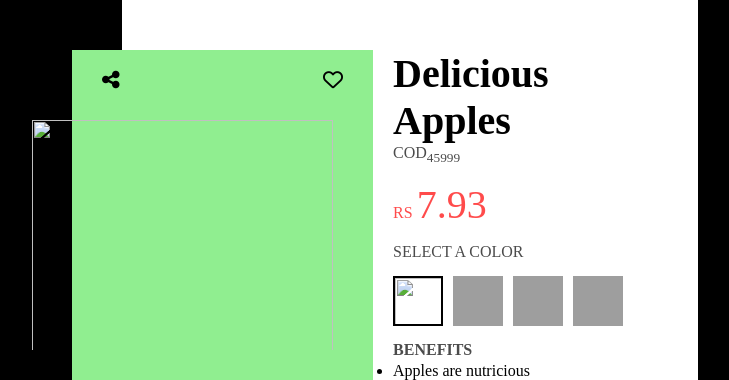
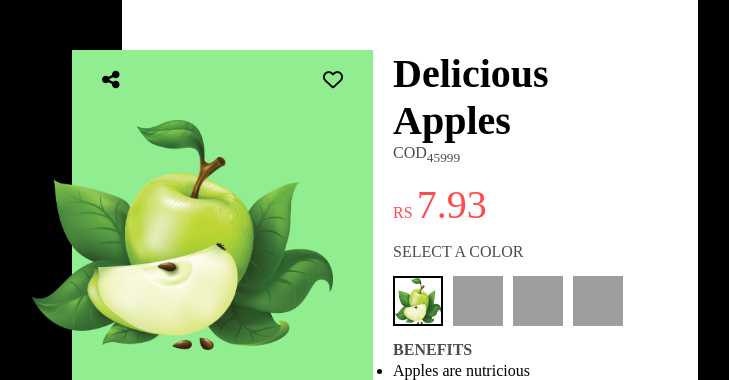
Before and after one commit to karthikainathan/Apple-Purchase, a plain HTML site: page index.html in a window 1280 px wide. Shown: the top 380 px of the page, without its empty margins (230-959 px from the left). Drawn offline with Linux system fonts and the light colour scheme; grey boxes are pictures that could not be loaded.

Commit message:
Alter Work (Image)

```diff
--- a/index.html
+++ b/index.html
@@ -13,7 +13,7 @@
                     <i class="fa-solid fa-share-nodes"></i>
                     <i class="fa-regular fa-heart"></i>
                 </nav>
-                <img class="img" src="../Image Hub/lasthope.png">
+                <img class="img" src="./lasthope.png">
                 <div class="list">
                     <table>
                         <tr>
@@ -31,7 +31,7 @@
                <span> <p class="space">RS <span class="large">7.93</span></p></span>
                 <p>SELECT A COLOR</p>
                 <div class="line">
-                    <img class="all win" src="../Image Hub/lasthope.png">
+                    <img class="all win" src="./lasthope.png">
                     <img class="all" src="https://media.istockphoto.com/id/185071733/photo/red-apple.jpg?s=612x612&w=0&k=20&c=1VaD7nnO2jK4YDx4gyUVE5QdRYH18PQaagkxHJ4De5A=">
                     <img class="all" src="https://img.freepik.com/premium-photo/ripe-bright-yellow-apple_159938-474.jpg?w=2000">
                     <img class="all" src="https://media.istockphoto.com/id/660590326/sv/foto/blue-apple.jpg?s=612x612&w=0&k=20&c=huhZ8uQ0hgOV_hmKKehKrVF32Ca02Z6l-8tJZlC40v4=">
```
